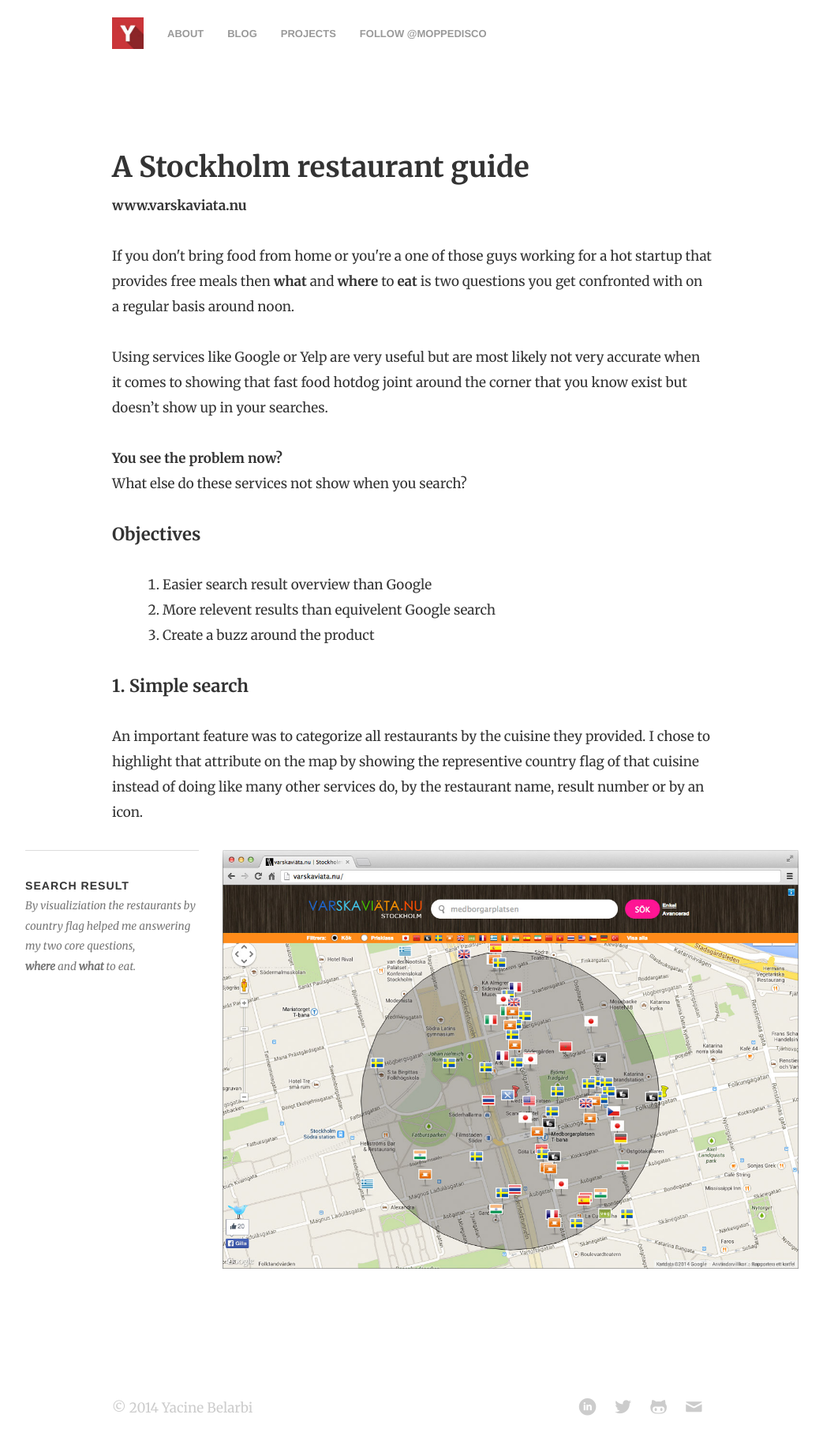
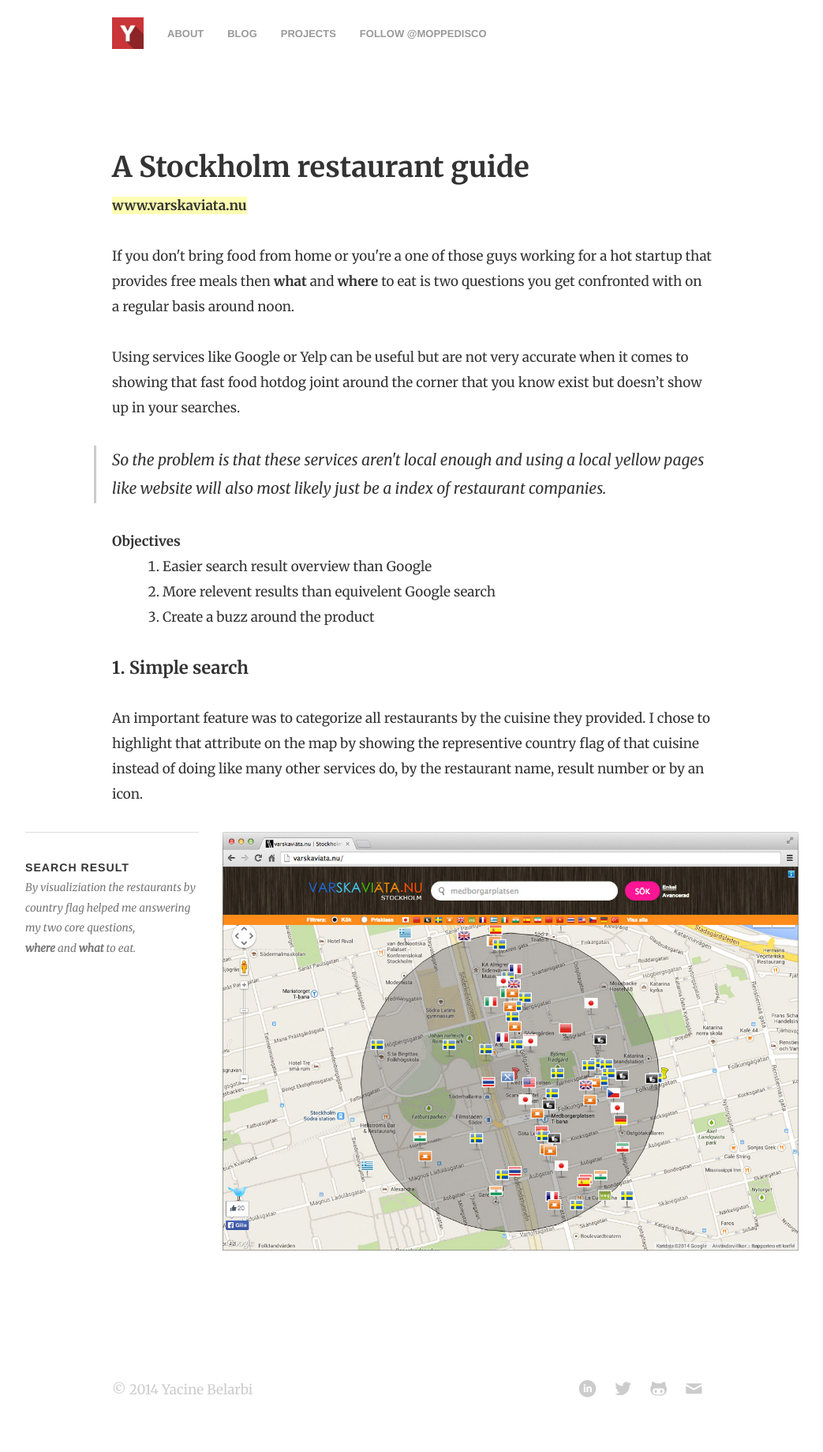
Before and after one commit to moppedisco/blog, a Jekyll site: the page built from projects/varskaviata/index.html, in a window 1280 px wide. Shown: the whole page at 79% size, without its empty margins (118-1161 px from the left). Built offline with Jekyll 4.4.1, drawn with Linux system fonts in a browser that asks for light colours; Markdown is read by kramdown in place of the engine named in the settings; comment, search, counter and statistics services are not loaded; after the commit the page ends 1815 px from its top, so only the background shows below that.

Commit message:
project text update

```diff
--- a/css/style.css
+++ b/css/style.css
@@ -1519,6 +1519,18 @@ Created:    2012-04-11
 h1 {
   margin-bottom: 16px;
 }
+blockquote {
+  font-style: italic;
+  border-left: 3px solid #ccc;
+  padding-left: 20px;
+  margin-left: 10px;
+  font-size: 114%;
+}
+@media (min-width: 740px) {
+  blockquote {
+    margin-left: -23px;
+  }
+}
 h3 {
   margin: 0;
 }
@@ -1526,6 +1538,7 @@ a {
   font-weight: bold;
   position: relative;
 }
+a.link_highlight:after,
 .no-touch a:after {
   content: "";
   width: 0;
@@ -1543,6 +1556,7 @@ a {
   -o-transition: all 0.3s;
   transition: all 0.3s;
 }
+a.link_highlight:after,
 a:hover:after {
   width: 100%;
   left: 0;
--- a/projects/varskaviata/index.html
+++ b/projects/varskaviata/index.html
@@ -6,13 +6,13 @@ title: Projects - A Stockholm restaurant guide, varskaviata.nu
 <article class="post">
 	<div class="page">
 		<h1>A Stockholm restaurant guide</h1>
-		<p class="meta"><a href="http://varskaviata.nu" target="_blank">www.varskaviata.nu</a></p>
-		<p>If you don't bring food from home or you're a one of those guys working for a hot startup that provides free meals then <b>what</b> and <b>where</b> to <b>eat</b> is two questions you get confronted with on a regular basis around noon. </p>
+		<p class="meta"><a class="link_highlight" href="http://varskaviata.nu" target="_blank">www.varskaviata.nu</a></p>
+		<p>If you don't bring food from home or you're a one of those guys working for a hot startup that provides free meals then <b>what</b> and <b>where</b> to eat is two questions you get confronted with on a regular basis around noon. </p>
 
-		<p>Using services like Google or Yelp are very useful but are most likely not very accurate when it comes to showing that fast food hotdog joint around the corner that you know exist but doesn’t show up in your searches.</p>
-		<p><b>You see the problem now? </b><br>What else do these services not show when you search?</p>
+		<p>Using services like Google or Yelp can be useful but are not very accurate when it comes to showing that fast food hotdog joint around the corner that you know exist but doesn’t show up in your searches.</p>
+		<blockquote>So the problem is that these services aren't local enough and using a local yellow pages like website will also most likely just be a index of restaurant companies.</blockquote>
 
-		<h2>Objectives</h2>
+		<b>Objectives</b>
 		<ol>
 			<li>Easier search result overview than Google</li>
 			<li>More relevent results than equivelent Google search</li>
```
Also changed, not shown: css/style.less (+16 -0 lines).
